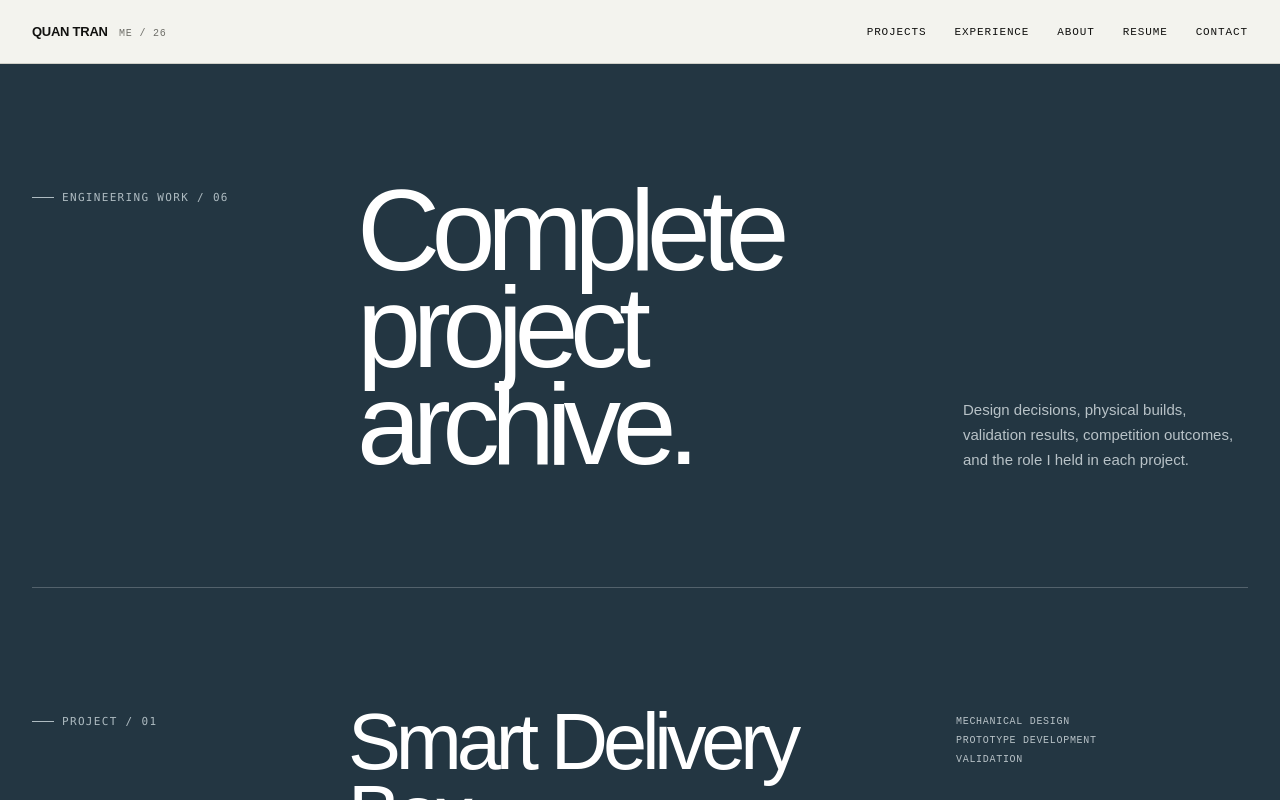
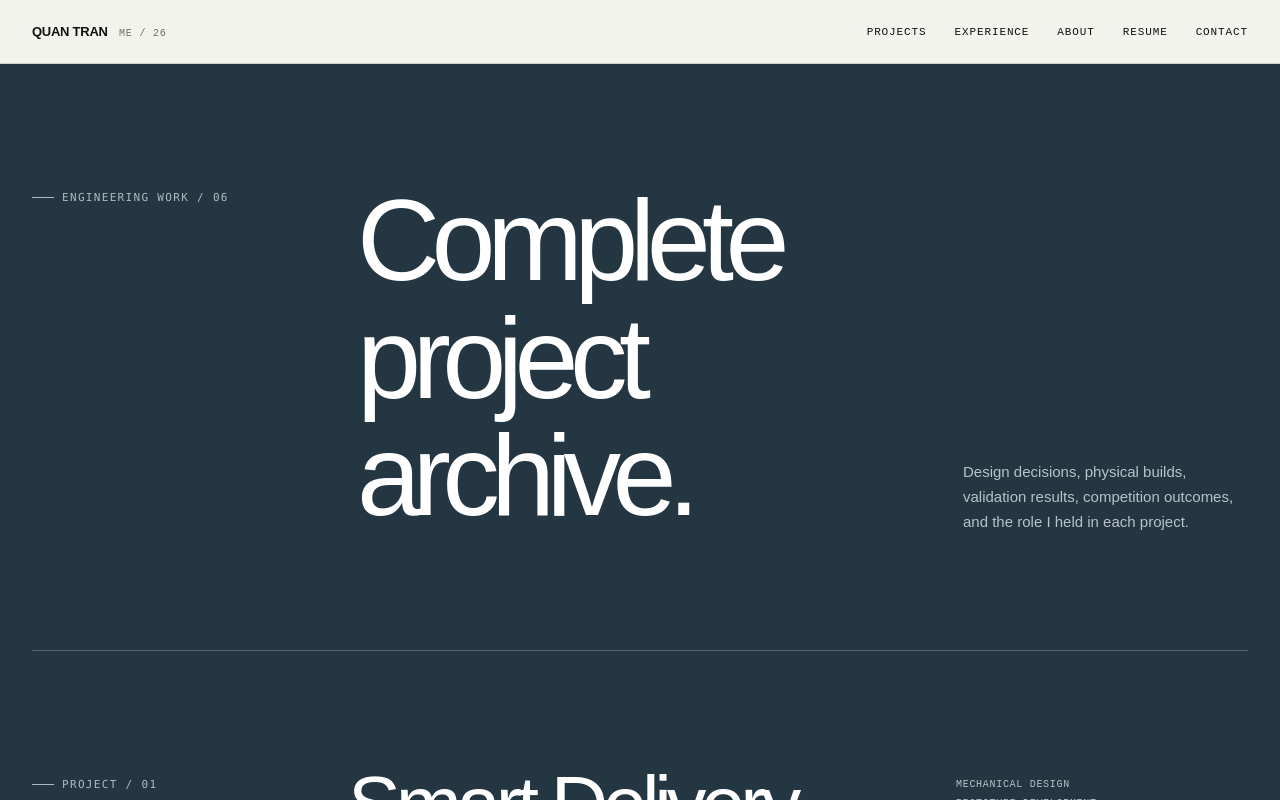
Before and after one commit to tquann207/tquan207.portfolio, a Next.js app: page /projects in a window 1280 px wide. Shown: the top 800 px of the page. Built offline with nearby package versions, Linux system fonts and the light colour scheme; no server answers.

Commit message:
Update line-height for h1 in projects archive intro
Adjusted line-height for h1 in projects archive intro.

```diff
--- a/app/globals.css
+++ b/app/globals.css
@@ -139,7 +139,12 @@ button, input, textarea { font: inherit; }
 .projects-archive { padding-top: clamp(90px, 10vw, 150px); }
 .projects-archive__intro { display: grid; grid-template-columns: 3fr 9fr; gap: 28px; align-items: start; padding-bottom: clamp(70px, 9vw, 120px); }
 .projects-archive__intro > div { display: grid; grid-template-columns: minmax(0, 2fr) minmax(240px, 1fr); gap: 36px; align-items: end; }
-.projects-archive__intro h1 { margin: -10px 0 0; font-size: clamp(68px, 9vw, 138px); line-height: .84; letter-spacing: -.075em; }
+.projects-archive__intro h1 {
+  margin: -10px 0 0;
+  font-size: clamp(68px, 9vw, 138px);
+  line-height: 1.02;
+  letter-spacing: -.075em;
+}
 .projects-archive__intro p { margin: 0; color: #b8c2c7; font-size: 15px; line-height: 1.65; }
 .project-feature { scroll-margin-top: 82px; }
 
```
